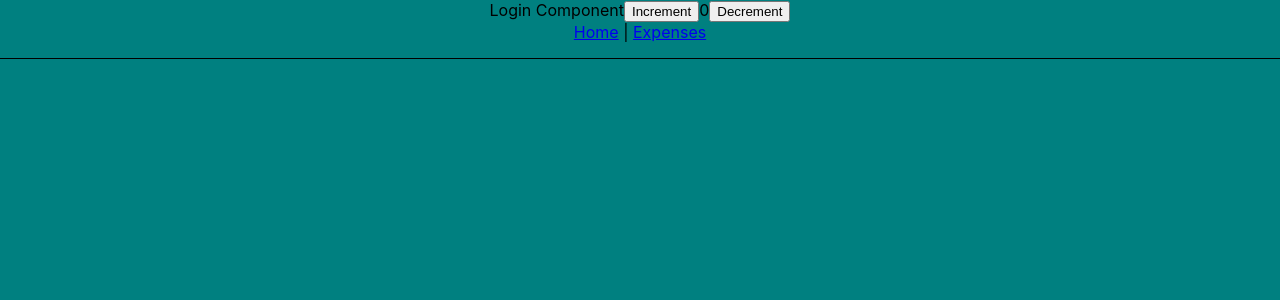
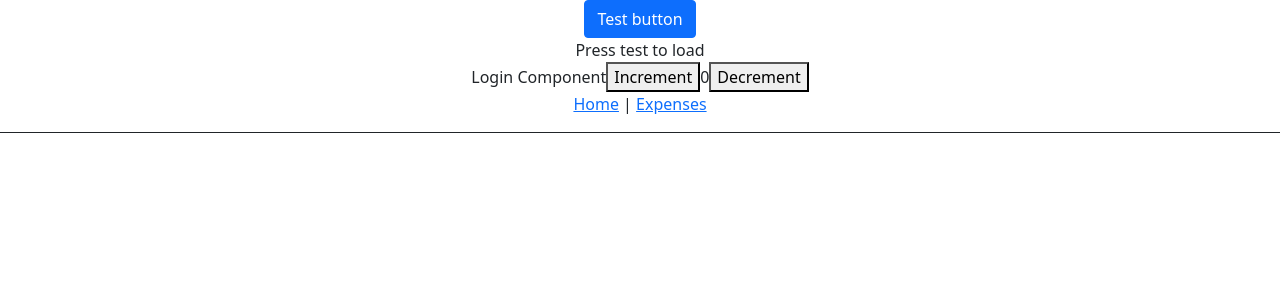
Before and after one commit to blockerdude/ad2l_fantasy_ui, a React (Create React App) app: page / in a window 1280 px wide. Shown: the top 300 px of the page. Built offline with nearby package versions, Linux system fonts and the light colour scheme.

Commit message:
Incorporated UI library, functional calls working and updating display

```diff
--- a/package.json
+++ b/package.json
@@ -2,6 +2,7 @@
   "name": "ad2l_fantasy_ui",
   "version": "0.1.0",
   "private": true,
+  "proxy": "http://localhost:8080",
   "dependencies": {
     "@reduxjs/toolkit": "^1.8.1",
     "@testing-library/jest-dom": "^5.16.4",
@@ -13,7 +14,9 @@
     "@types/react-dom": "^18.0.1",
     "@types/react-redux": "^7.1.24",
     "axios": "^0.26.1",
+    "bootstrap": "^5.1.3",
     "react": "^18.0.0",
+    "react-bootstrap": "^2.3.1",
     "react-dom": "^18.0.0",
     "react-redux": "^8.0.1",
     "react-router-dom": "^6.3.0",
--- a/src/App.tsx
+++ b/src/App.tsx
@@ -3,6 +3,7 @@ import './App.css';
 import Login from './components/Login/Login';
 import { Link, Outlet } from "react-router-dom";
 import Controller from './services/controller';
+import Header from './components/Header/Header';
 
 // const [language, setLanguage] = useState("en");
 
@@ -18,6 +19,7 @@ function App() {
 
 
     <div className="App">
+      <Header></Header>
       <Login />
       <nav
         style={{
--- /dev/null
+++ b/src/components/Header/Header.css
@@ -0,0 +1,6 @@
+.Header {}
+
+.conf-element {
+    display: flex;
+    flex-direction: row;
+}
--- /dev/null
+++ b/src/components/Header/Header.tsx
@@ -0,0 +1,46 @@
+import React, { FC, useState } from 'react';
+import { Button } from 'react-bootstrap';
+import { conference, startLogin } from '../../services/authn';
+import './Header.css';
+
+interface HeaderProps {
+}
+
+
+
+const Header: FC<HeaderProps> = () => {
+
+  const [confs, setConfs] = useState([] as conference[]);
+
+  function Test() {
+
+    if (confs.length === 0) {
+      return <div>Press test to load</div>
+    }
+
+    return (<div>
+      {confs.map(conf => (<div>{conf.name}:{conf.description}</div>))}
+    </div>)
+  }
+
+  const doLogin = () => {
+    console.log('calling')
+    startLogin().then(res => {
+      console.log('got results', res.data)
+      setConfs(res.data)
+    })
+  }
+
+
+  return (
+    <div className="Header" data-testid="Header">
+
+      <Button variant='primary' onClick={doLogin}>
+        Test button
+      </Button>
+      <Test></Test>
+    </div>
+  )
+};
+
+export default Header;
--- a/src/components/RouteGuard/RouteGuard.tsx
+++ b/src/components/RouteGuard/RouteGuard.tsx
@@ -9,11 +9,9 @@ interface RouteGuardProps {
   children?: any
 }
 
-console.log('when am I run?')
 
 // Children is a reserved word, and must be named as such
 const RouteGuard: FC<RouteGuardProps> = ({ login, children }) => {
-  console.log('here1')
 
   const instance = Controller.getInstance()
   instance.doThing('in route')
--- a/src/index.tsx
+++ b/src/index.tsx
@@ -8,6 +8,7 @@ import Home from './components/Home/Home';
 import RouteGuard from './components/RouteGuard/RouteGuard';
 import { Provider } from 'react-redux';
 import { store } from './store/store';
+import 'bootstrap/dist/css/bootstrap.min.css';
 
 const root = ReactDOM.createRoot(
   document.getElementById('root') as HTMLElement
--- /dev/null
+++ b/src/services/authn.ts
@@ -0,0 +1,15 @@
+import axios, { AxiosResponse } from "axios";
+
+export interface conference {
+    description: string
+    name: string
+}
+
+// export interface confResponse {
+//     confs: conference[]
+// }
+
+export function startLogin(): Promise<AxiosResponse<conference[]>> {
+    const test = axios.get<conference[]>("/hello")
+    return test
+}
--- a/src/services/controller.ts
+++ b/src/services/controller.ts
@@ -16,7 +16,6 @@ export default class Controller {
     }
 
     public doThing(str: string): void {
-        console.log(Controller.instance.var2)
 
         Controller.instance.var1 = str
         Controller.instance.var2++
```
Also changed, not shown: 2 other files (tests, documents, lock files or other folders).
